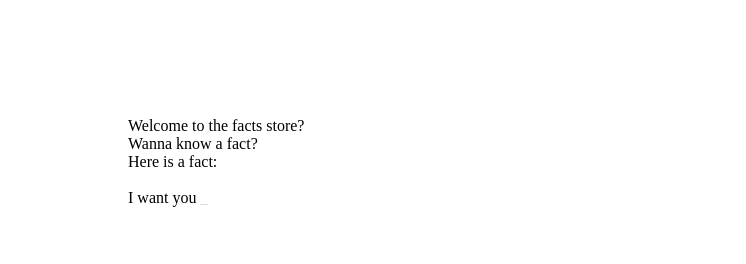
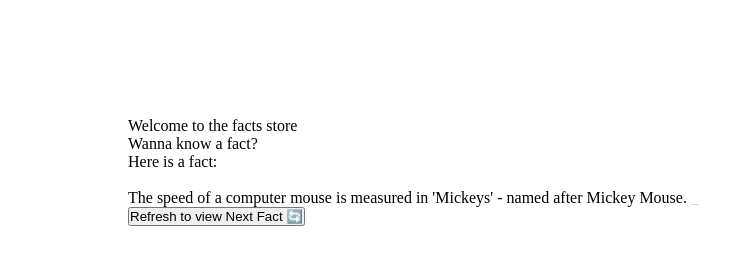
Before and after one commit to lytes20/facts-store, a plain HTML site: page index.html in a window 1280 px wide. Shown: the part 40-304 px from the top of the page, without its empty margins (0-746 px from the left). Drawn offline with Linux system fonts and the light colour scheme.

Commit message:
Add facts.json

```diff
--- a/index.html
+++ b/index.html
@@ -11,7 +11,7 @@
       <h1>Facts Store</h1>
     </header>
     <main>
-      <p>Welcome to the facts store?</p>
+      <p>Welcome to the facts store</p>
       <p>Wanna know a fact?</p>
       <p>Here is a fact:</p>
       <br />
@@ -19,6 +19,9 @@
         <p id="fact"></p>
         <p class="caret">_</p>
       </div>
+      <div>
+        <button id="nextFactBtn">Refresh to view Next Fact 🔄</button>
+      </div>
     </main>
 
     <script src="src/index.js"></script>
--- /dev/null
+++ b/src/data/facts.json
@@ -0,0 +1,224 @@
+{
+  "facts": [
+    {
+      "id": 1,
+      "fact": "Octopuses have three hearts and blue blood."
+    },
+    {
+      "id": 2,
+      "fact": "Honey never spoils. Archaeologists have found 3000-year-old honey in Egyptian tombs that is still edible."
+    },
+    {
+      "id": 3,
+      "fact": "A day on Venus is longer than its year. Venus rotates so slowly that it takes 243 Earth days to complete one rotation, but only 225 Earth days to orbit the sun."
+    },
+    {
+      "id": 4,
+      "fact": "Bananas are berries, but strawberries aren't."
+    },
+    {
+      "id": 5,
+      "fact": "Wombat poop is cube-shaped. This helps prevent it from rolling away and marks territory more effectively."
+    },
+    {
+      "id": 6,
+      "fact": "Sharks have been around longer than trees. Sharks appeared about 400 million years ago, while trees appeared about 350 million years ago."
+    },
+    {
+      "id": 7,
+      "fact": "A group of flamingos is called a 'flamboyance'."
+    },
+    {
+      "id": 8,
+      "fact": "The human brain uses about 20% of the body's total energy, despite being only 2% of the body's weight."
+    },
+    {
+      "id": 9,
+      "fact": "Cleopatra lived closer in time to the Moon landing than to the construction of the Great Pyramid of Giza."
+    },
+    {
+      "id": 10,
+      "fact": "There are more possible games of chess than atoms in the observable universe."
+    },
+    {
+      "id": 11,
+      "fact": "A single cloud can weigh more than a million pounds."
+    },
+    {
+      "id": 12,
+      "fact": "Dolphins have names for each other and can call each other by name."
+    },
+    {
+      "id": 13,
+      "fact": "The speed of light is approximately 299,792,458 meters per second, which is about 186,282 miles per second."
+    },
+    {
+      "id": 14,
+      "fact": "A teaspoon of neutron star material would weigh about 6 billion tons on Earth."
+    },
+    {
+      "id": 15,
+      "fact": "The human nose can detect over 1 trillion different scents."
+    },
+    {
+      "id": 16,
+      "fact": "Polar bears have black skin under their white fur to better absorb heat from the sun."
+    },
+    {
+      "id": 17,
+      "fact": "The Great Wall of China is not visible from space with the naked eye, despite the popular myth."
+    },
+    {
+      "id": 18,
+      "fact": "A day on Mercury lasts 59 Earth days, but a year on Mercury is only 88 Earth days."
+    },
+    {
+      "id": 19,
+      "fact": "The human body contains enough iron to make a 3-inch nail."
+    },
+    {
+      "id": 20,
+      "fact": "Butterflies taste with their feet."
+    },
+    {
+      "id": 21,
+      "fact": "A group of owls is called a 'parliament'."
+    },
+    {
+      "id": 22,
+      "fact": "The first computer bug was an actual bug - a moth found trapped in a relay of the Harvard Mark II computer in 1947."
+    },
+    {
+      "id": 23,
+      "fact": "There are more trees on Earth than stars in the Milky Way galaxy."
+    },
+    {
+      "id": 24,
+      "fact": "A jiffy is an actual unit of time - it's 1/100th of a second."
+    },
+    {
+      "id": 25,
+      "fact": "The human heart creates enough pressure to squirt blood 30 feet."
+    },
+    {
+      "id": 26,
+      "fact": "Sloths can hold their breath longer than dolphins - up to 40 minutes underwater."
+    },
+    {
+      "id": 27,
+      "fact": "The Eiffel Tower can be 15 cm taller during the summer due to thermal expansion of the iron."
+    },
+    {
+      "id": 28,
+      "fact": "A single strand of spider silk is stronger than steel of the same thickness."
+    },
+    {
+      "id": 29,
+      "fact": "The word 'nerd' was first coined by Dr. Seuss in his book 'If I Ran the Zoo' in 1950."
+    },
+    {
+      "id": 30,
+      "fact": "Humans share 50% of their DNA with bananas."
+    },
+    {
+      "id": 31,
+      "fact": "A group of ravens is called a 'murder'."
+    },
+    {
+      "id": 32,
+      "fact": "The human brain can process images that the eye sees for as little as 13 milliseconds."
+    },
+    {
+      "id": 33,
+      "fact": "There's a planet made of diamonds twice the size of Earth called 55 Cancri e."
+    },
+    {
+      "id": 34,
+      "fact": "Penguins can jump up to 6 feet in the air."
+    },
+    {
+      "id": 35,
+      "fact": "The average person will spend about 6 months of their life waiting for red lights to turn green."
+    },
+    {
+      "id": 36,
+      "fact": "A single bolt of lightning contains enough energy to toast 100,000 slices of bread."
+    },
+    {
+      "id": 37,
+      "fact": "The human body produces about 25 million new cells every second."
+    },
+    {
+      "id": 38,
+      "fact": "A day on Pluto lasts 6.4 Earth days."
+    },
+    {
+      "id": 39,
+      "fact": "The word 'set' has more definitions than any other word in the English language."
+    },
+    {
+      "id": 40,
+      "fact": "Cows have best friends and can become stressed when separated from them."
+    },
+    {
+      "id": 41,
+      "fact": "The human eye can distinguish about 10 million different colors."
+    },
+    {
+      "id": 42,
+      "fact": "A group of jellyfish is called a 'smack'."
+    },
+    {
+      "id": 43,
+      "fact": "The first email was sent in 1971, and it was sent between two computers sitting right next to each other."
+    },
+    {
+      "id": 44,
+      "fact": "The human brain generates about 12-25 watts of electricity, enough to power a low-wattage LED light."
+    },
+    {
+      "id": 45,
+      "fact": "A shrimp's heart is in its head."
+    },
+    {
+      "id": 46,
+      "fact": "The total weight of all ants on Earth is roughly equal to the total weight of all humans."
+    },
+    {
+      "id": 47,
+      "fact": "The human body has about 37 trillion cells."
+    },
+    {
+      "id": 48,
+      "fact": "A group of kangaroos is called a 'mob'."
+    },
+    {
+      "id": 49,
+      "fact": "The first computer was invented in the 1940s and weighed more than 27 tons."
+    },
+    {
+      "id": 50,
+      "fact": "The human nose and ears never stop growing throughout a person's lifetime."
+    },
+    {
+      "id": 51,
+      "fact": "A single cloud can contain billions of water droplets."
+    },
+    {
+      "id": 52,
+      "fact": "The speed of a computer mouse is measured in 'Mickeys' - named after Mickey Mouse."
+    },
+    {
+      "id": 53,
+      "fact": "Humans are the only animals that blush."
+    },
+    {
+      "id": 54,
+      "fact": "The human body contains enough carbon to fill about 9,000 pencils."
+    },
+    {
+      "id": 55,
+      "fact": "A group of porcupines is called a 'prickle'."
+    }
+  ]
+}
--- a/src/index.js
+++ b/src/index.js
@@ -1,12 +1,38 @@
-var i = 0;
-const fact = "I want you";
-var speed = 50;
-function typeWriter() {
-  if (i < fact.length) {
-    document.getElementById("fact").innerHTML += fact.charAt(i);
-    i++;
-    setTimeout(typeWriter, speed);
-  }
+async function fetchFacts() {
+  const response = await fetch("src/data/facts.json");
+  const data = await response.json();
+  return data.facts;
 }
 
-typeWriter();
+function displayFact(fact, factParagraph) {
+  factParagraph.innerHTML = ""; // Clear the element first
+
+  function typeWriter(i = 0) {
+    const speed = 50;
+    if (i < fact.length) {
+      factParagraph.innerHTML += fact.charAt(i);
+      setTimeout(() => typeWriter(i + 1), speed);
+    }
+  }
+  typeWriter();
+}
+
+async function main() {
+  const facts = await fetchFacts();
+  console.log("facts", facts);
+
+  const factParagraph = document.getElementById("fact");
+  const nextFactBtn = document.getElementById("nextFactBtn");
+
+  let currentIndex = Math.floor(Math.random() * facts.length);
+
+  // Display the first fact
+  displayFact(facts[currentIndex].fact, factParagraph);
+
+  // Add click event listener to the button
+  nextFactBtn.addEventListener("click", () => {
+    window.location.reload();
+  });
+}
+
+main();
```
